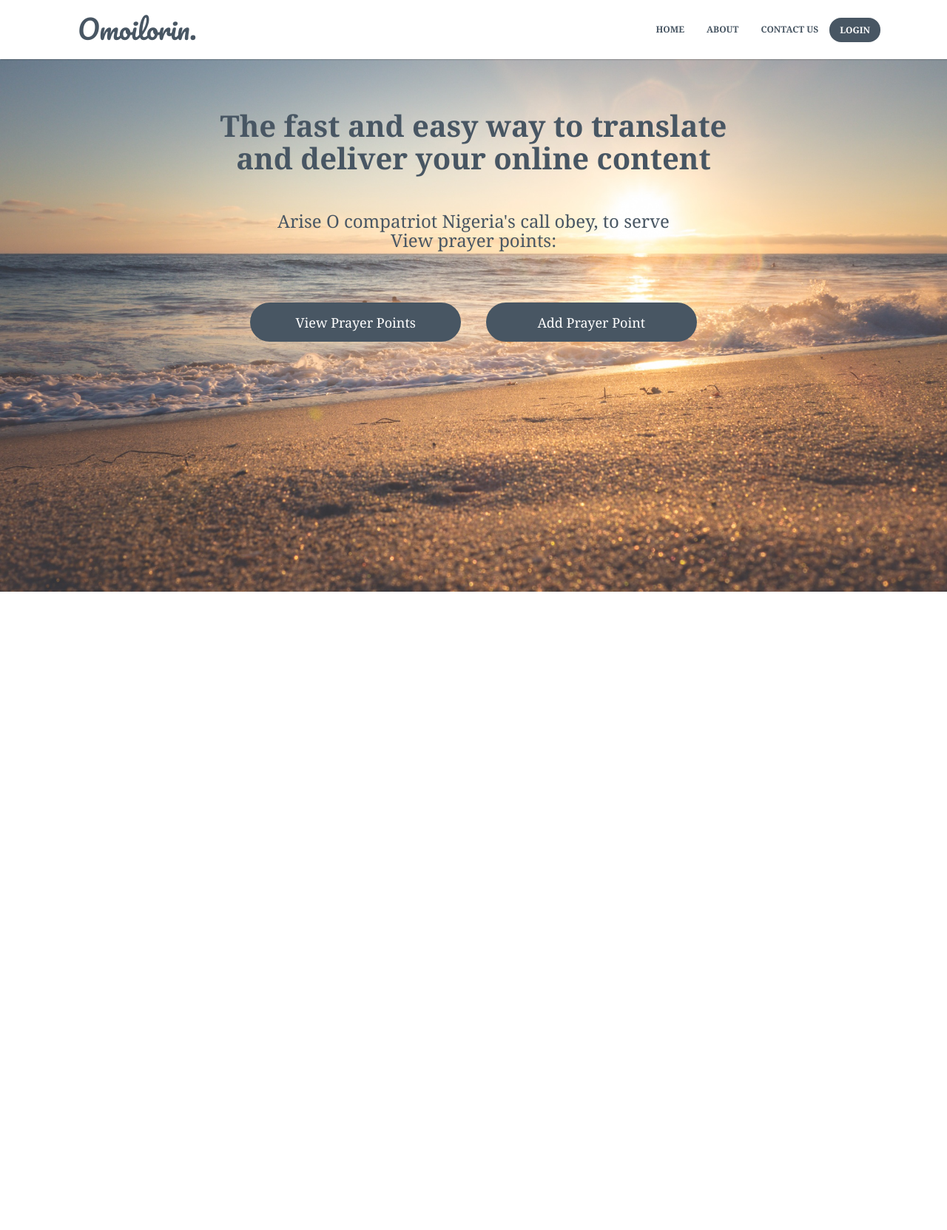
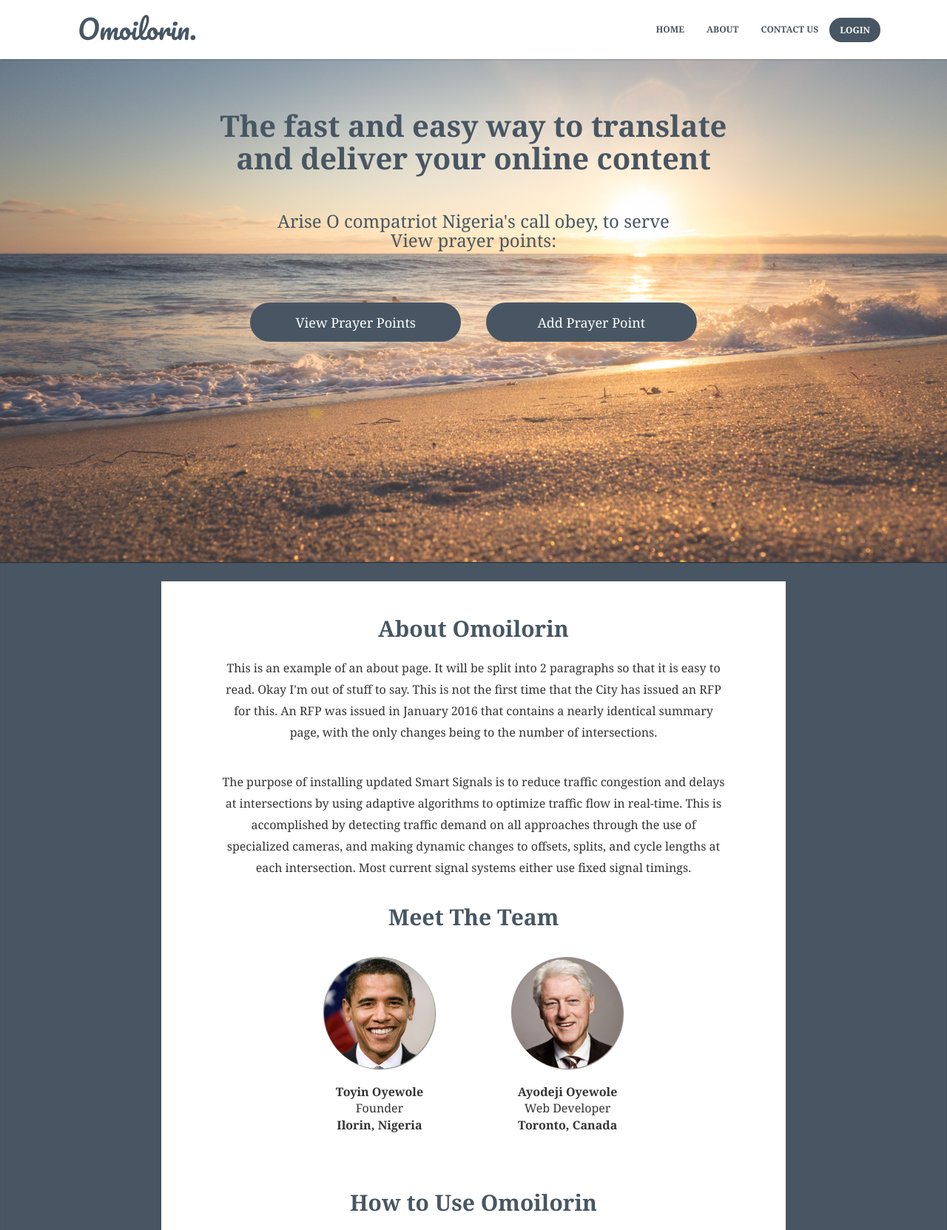
Before and after one commit to wols13/prayer_point, a Django app: page /main/ in a window 1280 px wide. Shown: the top 1663 px of the page at 74% size. Before the commit the page ends 800 px from the top, so only its background shows below. Run offline with Django 3.2, Linux system fonts and the light colour scheme; some libraries are stand-ins or nearby versions.

Commit message:
Started About Us page

```diff
--- a/main/static/main/style.css
+++ b/main/static/main/style.css
@@ -70,7 +70,7 @@ body {
 
 .jumbotron {
   margin-top: 80px;
-  min-height: calc(100% - 80px);
+  min-height: calc(100% - 120px);
 }
 
 .jumbotron h1 {
--- a/main/templates/main/headers.html
+++ b/main/templates/main/headers.html
@@ -13,7 +13,7 @@
 	<div class="collapse navbar-collapse pull-right">
 		<ul class="nav navbar-nav">
 			<li><a href="/main" class="text-theme"><b>HOME</b></a></li>
-			<li><a href="#" class="text-theme"><b>ABOUT</b></a></li>
+			<li><a href="/main#about_us_box" class="text-theme"><b>ABOUT</b></a></li>
 			<li><a href="#" class="text-theme"><b>CONTACT US</b></a></li>
 		</ul>
 		<a href="#"><button type="button" class="btn">LOGIN</button></a>
--- a/main/templates/main/index.html
+++ b/main/templates/main/index.html
@@ -1,3 +1,4 @@
+{% load static %}
 <div class="jumbotron mrg-btm-zero bg-color-transparent text-center">
   <div class="container">
   <h1 class="text-theme">The fast and easy way to translate<br>and deliver your online content</h1><br>
@@ -8,3 +9,25 @@
 	</div>
   </div>
 </div>
+<div id="about_us_box" style="background-color: #485663; width: 100%; height: auto; box-shadow: 0px 1px 1px rgba(0, 0, 0, 0.5) inset; padding: 2% 17%;">
+    <div style="text-align: center; background-color: white; width: 100%; height: auto; padding: 50px 80px; font-size: 16px; line-height: 1.8em; overflow: auto;">
+        <p class="text-theme" style="font-size: 30px; font-weight: bold; margin-bottom: 25px;">About Omoilorin</p>
+        <p>This is an example of an about page. It will be split into 2 paragraphs so that it is easy to read. Okay I'm out of stuff to say. This is not the first time that the City has issued an RFP for this. An RFP was issued in January 2016 that contains a nearly identical summary page, with the only changes being to the number of intersections.</p><br><p>The purpose of installing updated Smart Signals is to reduce traffic congestion and delays at intersections by using adaptive algorithms to optimize traffic flow in real-time. This is accomplished by detecting traffic demand on all approaches through the use of specialized cameras, and making dynamic changes to offsets, splits, and cycle lengths at each intersection. Most current signal systems either use fixed signal timings.</p><br>
+        <p class="text-theme" style="font-size: 30px; font-weight: bold; margin-bottom: 40px;">Meet The Team</p>
+        <div>
+            <div style="display: inline-block; line-height: 1.4em;">
+                <img style="box-shadow: 1px 1px 1px rgba(0, 0, 0, 0.5), -1px -1px 1px rgba(0, 0, 0, 0.5); background-color: lightgreen; height: 150px; width: 150px; border-radius: 50%; margin-bottom: 20px;" src="{% static 'main/images/young_barack.jpg' %}">
+                <p style="margin: 0;"><b>Toyin Oyewole</b></p>
+                <p style="margin: 0;">Founder</p>
+                <p><b>Ilorin, Nigeria</b></p>
+            </div>
+            <div style="display: inline-block; margin-left: 100px; line-height: 1.4em;">
+                <img style="box-shadow: 1px 1px 1px rgba(0, 0, 0, 0.5), -1px -1px 1px rgba(0, 0, 0, 0.5); display: inline-block; background-color: lightcoral; height: 150px; width: 150px; border-radius: 50%; margin-bottom: 20px;" src="{% static 'main/images/young_billy.jpg' %}">
+                <p style="margin: 0;"><b>Ayodeji Oyewole</b></p>
+                <p style="margin: 0;">Web Developer</p>
+                <p><b>Toronto, Canada</b></p>
+            </div>
+        <p class="text-theme" style="font-size: 30px; font-weight: bold; margin: 70px 0 25px;">How to Use Omoilorin</p>
+        <iframe width="640" height="360" src="https://www.youtube-nocookie.com/embed/zxYd4keWb-M?rel=0" frameborder="0" allowfullscreen></iframe>
+    </div>
+</div>
```
Also changed, not shown: main/static/main/images/young_barack.jpg (added), main/static/main/images/young_billy.jpg (added).
